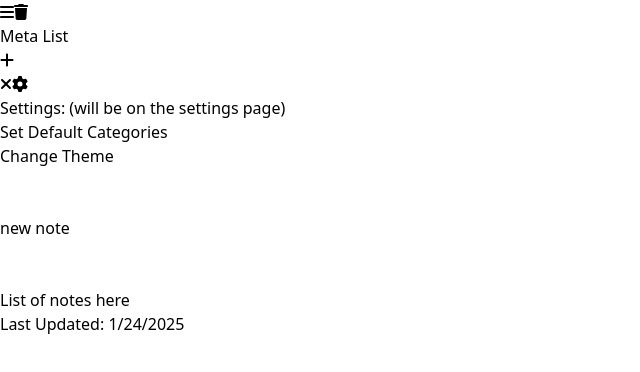
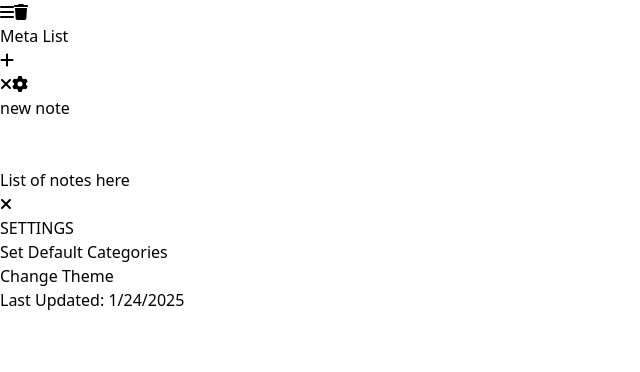
Before and after one commit to CollierTR/Study-Buddy, a React (Vite) app: page /settings in a window 1280 px wide. Both pictures are taken after a click on the icon 7 px from the left and 12 px from the top of the page. Shown: the top 372 px of the page, without its empty margins (0-640 px from the left). Built offline with nearby package versions, Linux system fonts and the light colour scheme.

Commit message:
added a settings page

```diff
--- a/src/App.jsx
+++ b/src/App.jsx
@@ -4,6 +4,7 @@ import { useEffect, useReducer } from "react"
 import NotePanel from "./componets/NotePanel"
 import { Route, Routes } from "react-router"
 import File from "./componets/File"
+import Settings from "./componets/Settings"
 
 const today = new Date()
 const date = `${today.getMonth() + 1}/${today.getDate()}/${today.getFullYear()}`
@@ -117,6 +118,8 @@ useEffect(() => {
           <Routes>
             <Route path="/" element={<NotePanel appState={appState} dispatch={dispatch}/>}/>
             <Route path="/seeNotes" element={<File appState={appState} />}/>
+            <Route path="/settings" element={<Settings appState={appState} />}/>
+            <Route path="*" element={<NotePanel appState={appState} dispatch={dispatch}/>}/>
           </Routes>
         </div>
       </div>
--- a/src/componets/Header.jsx
+++ b/src/componets/Header.jsx
@@ -10,12 +10,13 @@ import {
 } from "@fortawesome/free-solid-svg-icons";
 import { FontAwesomeIcon } from "@fortawesome/react-fontawesome";
 import { useState } from "react";
-import { Link, useLocation } from "react-router";
+import { Link, useLocation, useNavigate } from "react-router";
 
 const Header = ({ appState, dispatch }) => {
   const location = useLocation();
   const [nav, toggleNav] = useState(false);
   const [deleteConfirmation, toggleDeleteConfirmation] = useState(false);
+  const navigate = useNavigate
 
   return (
     <div className="w-full flex justify-between place-items-center py-2 px-3 text-2xl bg-gray-500">
@@ -49,14 +50,11 @@ const Header = ({ appState, dispatch }) => {
               icon={faClose}
               onClick={() => toggleNav(!nav)}
             />
-            <FontAwesomeIcon icon={faGear} />
+            <Link to={'/settings'}>
+              <FontAwesomeIcon icon={faGear} onClick={() =>  navigate('/settings')}/>
+            </Link>
           </div>
           <div className="flex flex-col place-items-center justify-center mx-auto gap-6 my-6">
-            <p>Settings: (will be on the settings page)</p>
-            <p>Set Default Categories</p>
-            <p>Change Theme</p>
-            <br />
-            <br />
             <button className="border-2">new note</button>
             <p>
               <br />
--- /dev/null
+++ b/src/componets/Settings.jsx
@@ -0,0 +1,27 @@
+import { faClose, faGear } from "@fortawesome/free-solid-svg-icons";
+import { FontAwesomeIcon } from "@fortawesome/react-fontawesome";
+import { useNavigate } from "react-router";
+
+const Settings = () => {
+
+  const navigate = useNavigate();
+
+	return (
+		<div className="bg-gray-300 w-full h-screen absolute top-0 left-0 z-10">
+			<div className="w-full flex flex-row-reverse justify-between place-items-center py-2 px-3 text-2xl bg-gray-500">
+				<FontAwesomeIcon
+					className="text-3xl"
+					icon={faClose}
+					onClick={() => navigate(-1)}
+				/>
+			</div>
+			<div className="flex flex-col place-items-center justify-center mx-auto gap-6 my-6">
+				<p className="text-3xl">SETTINGS</p>
+				<p>Set Default Categories</p>
+				<p>Change Theme</p>
+			</div>
+		</div>
+	);
+};
+
+export default Settings;
```
